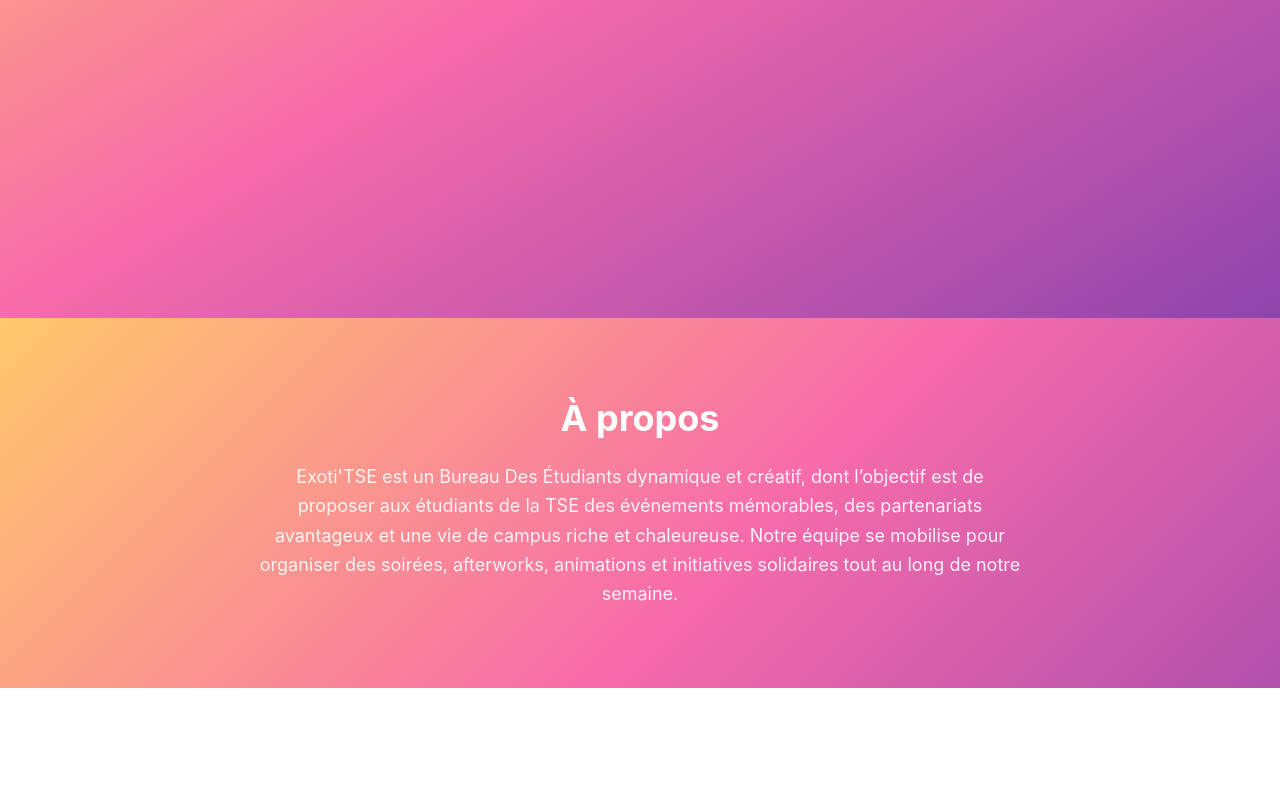
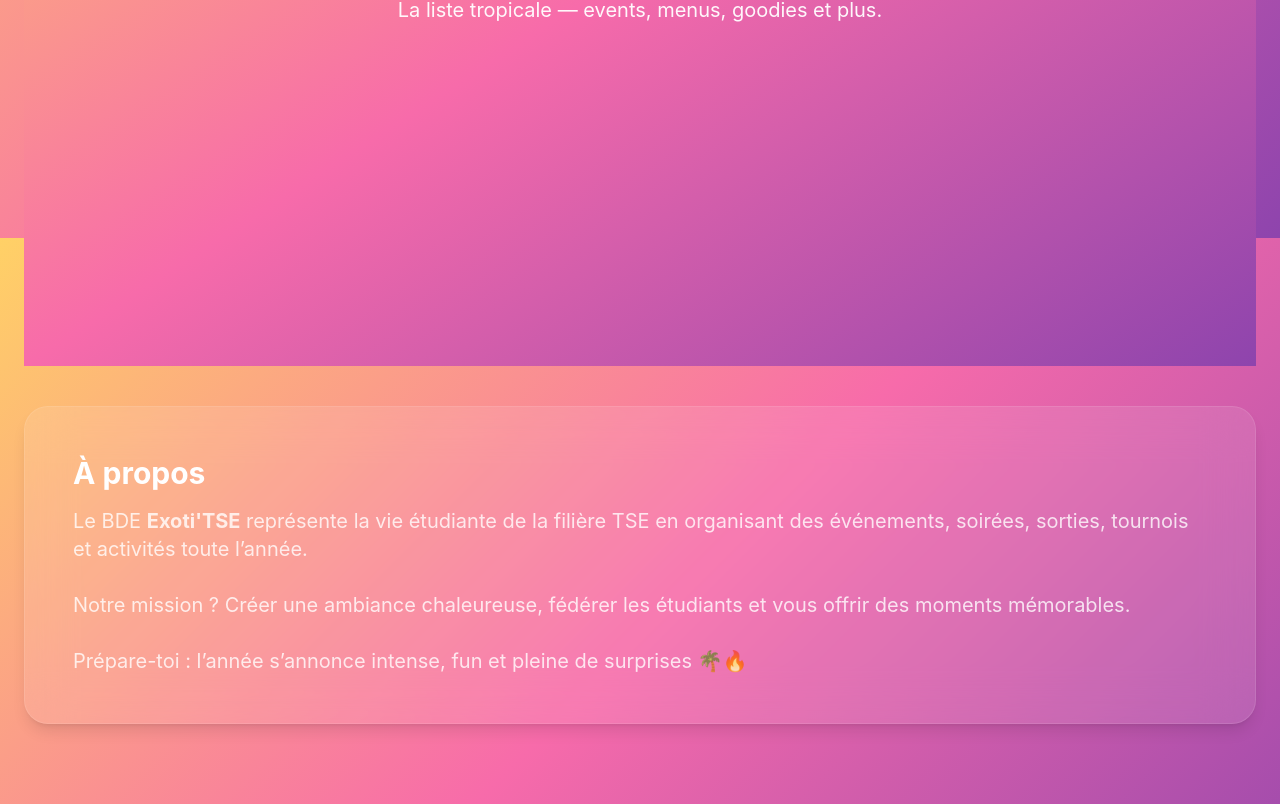
Before and after one commit to FlorianR903/BDE_ExotiTSE_site, a Next.js app: page / in a window 1280 px wide. Shown: the part 562-1366 px from the top of the page. Before the commit the page ends 1250 px from the top, so only its background shows below. Built offline with nearby package versions, Linux system fonts and the light colour scheme.

Commit message:
Suppression de la séparation (section) et amélioration design

```diff
--- a/pages/index.js
+++ b/pages/index.js
@@ -12,21 +12,24 @@
 
             <Nav />
 
-            <main className="pt-20">
+            <main className="pt-32 pb-20 px-6 text-white">
+
                 <Hero />
 
-                {/* SECTION À PROPOS */}
-                <section id="about" className="max-w-5xl mx-auto py-20 px-6 text-center text-white">
-                    <h2 className="text-4xl font-bold mb-6">À propos</h2>
-                    <p className="text-lg leading-relaxed text-white/90 max-w-3xl mx-auto">
-                        Exoti'TSE est un Bureau Des Étudiants dynamique et créatif,
-                        dont l’objectif est de proposer aux étudiants de la TSE
-                        des événements mémorables, des partenariats avantageux
-                        et une vie de campus riche et chaleureuse.
-                        Notre équipe se mobilise pour organiser des soirées,
-                        afterworks, animations et initiatives solidaires tout au long de notre semaine.
+                {/* Rubrique À PROPOS */}
+                <div className="mt-10 bg-white/10 backdrop-blur-xl p-8 md:p-12 rounded-3xl border border-white/10 shadow-lg">
+                    <h2 className="text-3xl font-bold mb-4">À propos</h2>
+                    <p className="text-lg md:text-xl text-white/80 leading-relaxed">
+                        Le BDE <strong>Exoti'TSE</strong> représente la vie étudiante
+                        de la filière TSE en organisant des événements, soirées, sorties,
+                        tournois et activités toute l’année.
+                        <br /><br />
+                        Notre mission ? Créer une ambiance chaleureuse, fédérer les étudiants
+                        et vous offrir des moments mémorables.
+                        <br /><br />
+                        Prépare-toi : l’année s’annonce intense, fun et pleine de surprises 🌴🔥
                     </p>
-                </section>
+                </div>
             </main>
         </>
     );
```
